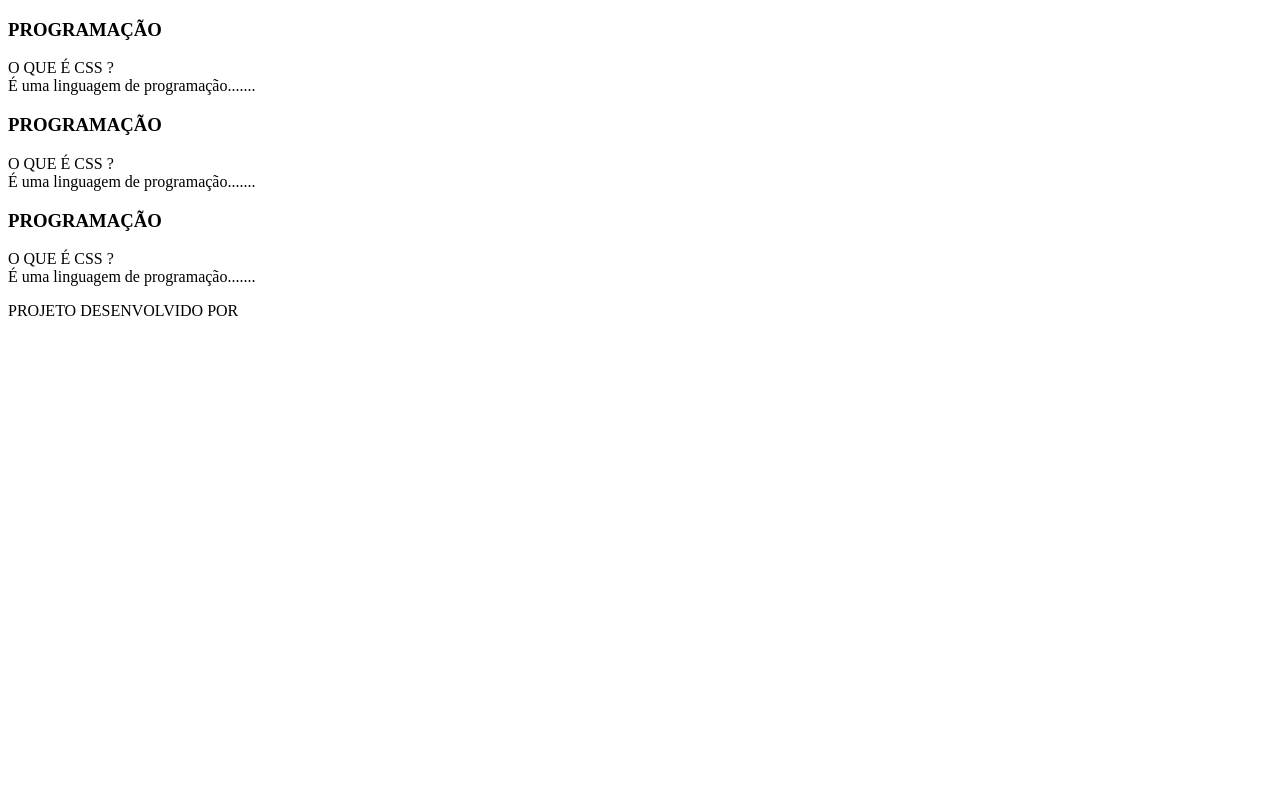
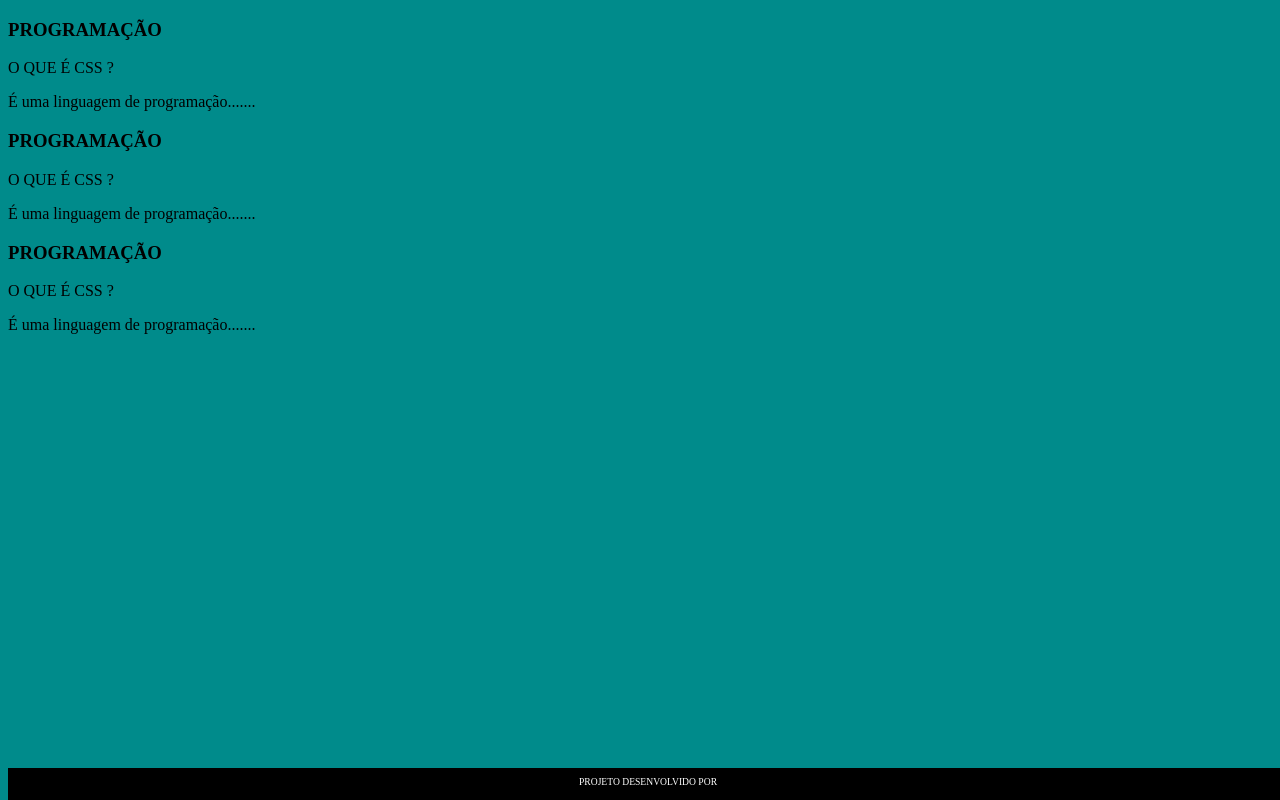
Before and after one commit to MiguelAugutoRamos/flashcard-2ANO-C, a plain HTML site: page index.html in a window 1280 px wide. Drawn offline with Linux system fonts and the light colour scheme; files that its build step writes are made by us from their sources.

Commit message:
02/07/25

```diff
--- /dev/null
+++ b/assests/style.css
@@ -0,0 +1,19 @@
+body {
+    background-color: darkcyan;
+    font-family: Bai Jamjuree;
+}
+
+footer {
+    background-color:black;
+    color:white;
+    position: fixed;
+    bottom: 0;
+    width: 100%;
+    height: 2rem;
+}
+
+footer p{
+    text-align: center;
+    font-size: 0.6rem;
+    margin-top: 0.5rem;
+}
--- a/index.html
+++ b/index.html
@@ -3,6 +3,7 @@
 <head>
     <meta charset="UTF-8">
     <meta name="viewport" content="width=device-width, initial-scale=1.0">
+    <link rel="stylesheet" href="assets/style.css">
     <title>FLASHCARD</title>
 </head>
 <body>
@@ -12,10 +13,10 @@
        <div class="cartao__conteudo">
         <h3>PROGRAMAÇÃO</h3>
         <div class="cartao__conteudo__pergunta">
-            O QUE É CSS ?
+           <p> O QUE É CSS ? </p>
         </div>
         <div class="cartao__conteudo__resposta">
-            É uma linguagem de programação.......
+           <p> É uma linguagem de programação.......</p>
         </div>
        </div>
         </article>
@@ -23,10 +24,10 @@
        <div class="cartao__conteudo">
         <h3>PROGRAMAÇÃO</h3>
         <div class="cartao__conteudo__pergunta">
-            O QUE É CSS ?
+           <p> O QUE É CSS ? </p>
         </div>
         <div class="cartao__conteudo__resposta">
-            É uma linguagem de programação.......
+          <p>  É uma linguagem de programação.......</p>
         </div>
        </div>
         </article>
@@ -34,10 +35,10 @@
        <div class="cartao__conteudo">
         <h3>PROGRAMAÇÃO</h3>
         <div class="cartao__conteudo__pergunta">
-            O QUE É CSS ?
+            <p> O QUE É CSS ?</p>
         </div>
         <div class="cartao__conteudo__resposta">
-            É uma linguagem de programação.......
+            <p>É uma linguagem de programação.......</p>
         </div>
        </div>
         </article>
--- a/style.css
+++ /dev/null
@@ -1,14 +0,0 @@
-body {
-background-color: aliceblue;
-font-family: Bai Jamjuree;
-}
-
-
-footer {
-background-color: black;
-color: blue;
-position: fixed;
-bottom: 0;
-width: 100%;
-height: 2rem;
-}
```
